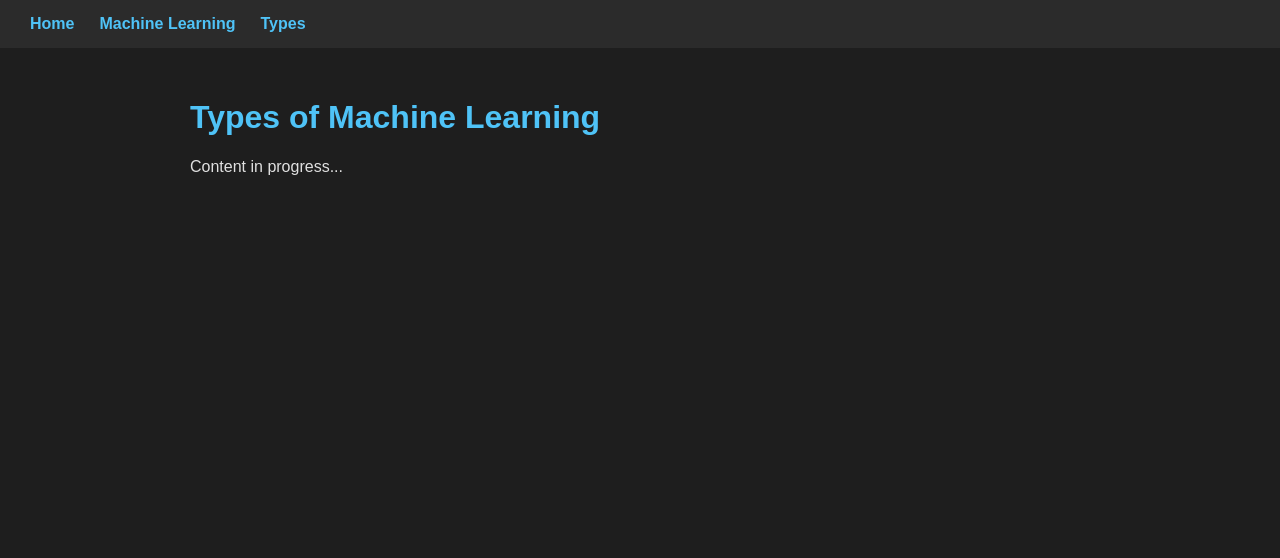
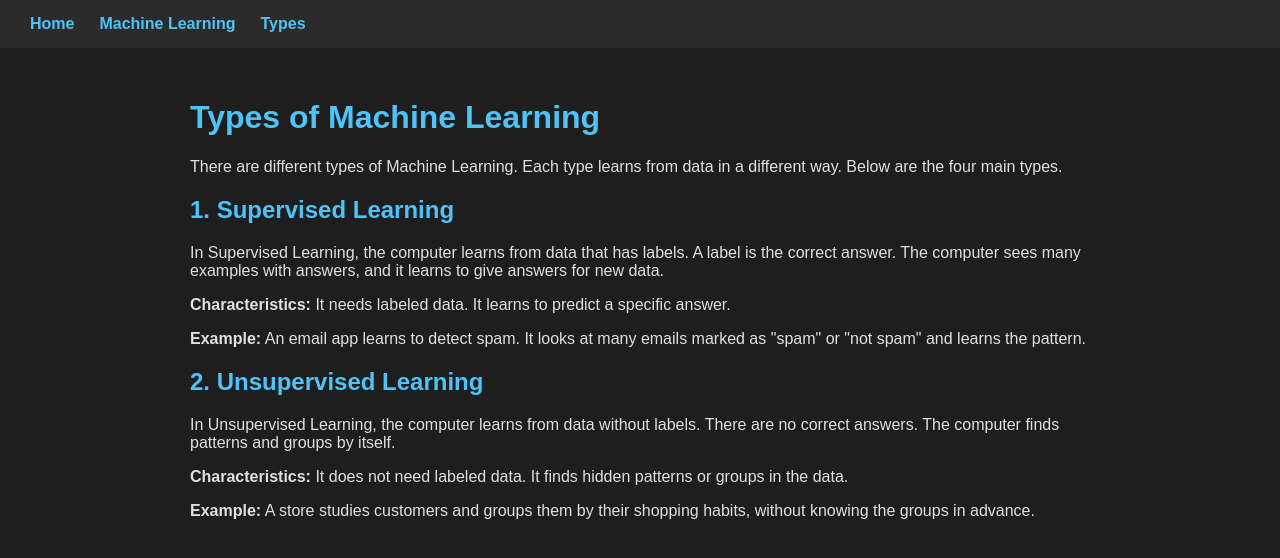
Before and after one commit to samucr27/Machine-Learning-Act1, a Flask app: page /types in a window 1280 px wide. Shown: the top 558 px of the page. Run offline with Flask 3, Linux system fonts and the light colour scheme.

Commit message:
Introduce the types of machine learning and describe the first and second types.

```diff
--- a/templates/types.html
+++ b/templates/types.html
@@ -5,7 +5,41 @@
 {% block content %}
     <h1>Types of Machine Learning</h1>
 
+    <p>
+        There are different types of Machine Learning. Each type learns from data
+        in a different way. Below are the four main types.
+    </p>
+
+    <h2>1. Supervised Learning</h2>
+    <p>
+        In Supervised Learning, the computer learns from data that has labels.
+        A label is the correct answer. The computer sees many examples with
+        answers, and it learns to give answers for new data.
+    </p>
+    <p>
+        <strong>Characteristics:</strong> It needs labeled data. It learns to
+        predict a specific answer.
+    </p>
+    <p>
+        <strong>Example:</strong> An email app learns to detect spam. It looks
+        at many emails marked as "spam" or "not spam" and learns the pattern.
+    </p>
+
+    <h2>2. Unsupervised Learning</h2>
+    <p>
+        In Unsupervised Learning, the computer learns from data without labels.
+        There are no correct answers. The computer finds patterns and groups
+        by itself.
+    </p>
+    <p>
+        <strong>Characteristics:</strong> It does not need labeled data. It finds
+        hidden patterns or groups in the data.
+    </p>
+    <p>
+        <strong>Example:</strong> A store studies customers and groups them by
+        their shopping habits, without knowing the groups in advance.
+    </p>
 
 
-    <p>Content in progress...</p>
+
 {% endblock %}
```
